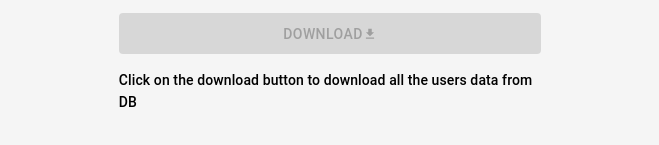
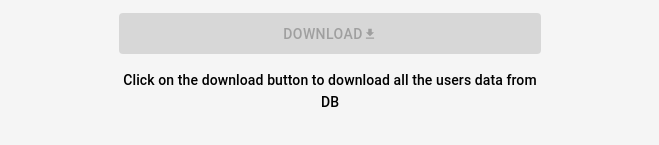
Before and after one commit to Vibek-D/Razorpay-Zistaedu-Backend, a React (Create React App) app in the folder client/: page /admin in a window 1280 px wide. Shown: the part 605-750 px from the top of the page, without its empty margins (310-969 px from the left). Built offline with nearby package versions, Linux system fonts and the light colour scheme.

Commit message:
cneter text admin

```diff
--- a/client/src/Admin/Admin.js
+++ b/client/src/Admin/Admin.js
@@ -143,7 +143,7 @@ function Admin() {
                     },
                 }} type="submit" variant="contained" onClick={downloadData}>Download <MdFileDownload />
                 </Button>
-                <Typography mt={2} variant="subtitle2" color="initial">Click on the download button to download all the users data from DB</Typography>
+                <Typography mt={2} variant="subtitle2" sx={{textAlign: 'center'}} color="initial">Click on the download button to download all the users data from DB</Typography>
             </Box>
         </Box>
     )
```
